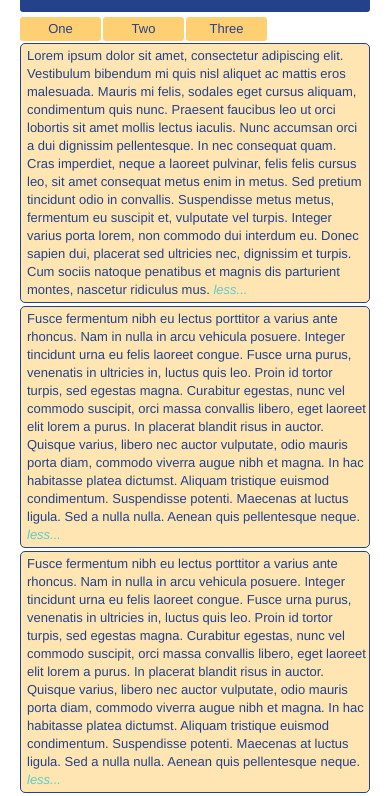
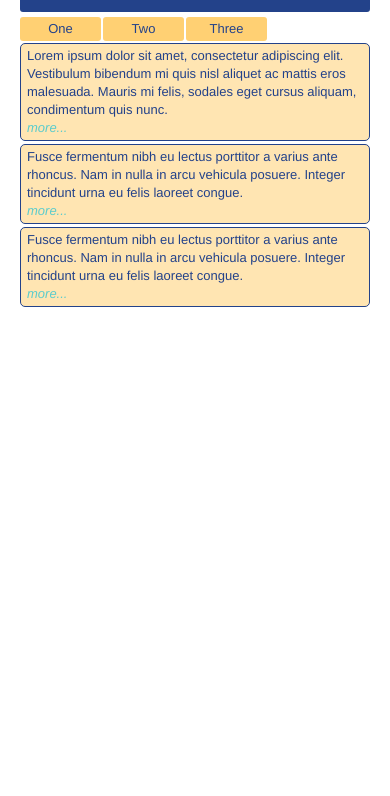
Before and after one commit to markhaskamp/bootstrap-js-intro, a plain HTML site: page index.html in a window 390 px wide. Shown: the part 57-853 px from the top of the page. Drawn offline with Linux system fonts and the light colour scheme.

Commit message:
more/less links work for phone/table/desktop layouts

```diff
--- a/index.html
+++ b/index.html
@@ -38,25 +38,25 @@
 
       <div class="span3 content">
         Lorem ipsum dolor sit amet, consectetur adipiscing elit. Vestibulum bibendum mi quis nisl aliquet ac mattis eros malesuada. Mauris mi felis, sodales eget cursus aliquam, condimentum quis nunc.
-        <span class="more-link visible-tablet">more...</span>
-        <span class="hidden-tablet"> Praesent faucibus leo ut orci lobortis sit amet mollis lectus iaculis. Nunc accumsan orci a dui dignissim pellentesque. In nec consequat quam. Cras imperdiet, neque a laoreet pulvinar, felis felis cursus leo, sit amet consequat metus enim in metus. Sed pretium tincidunt odio in convallis. Suspendisse metus metus, fermentum eu suscipit et, vulputate vel turpis. Integer varius porta lorem, non commodo dui interdum eu. Donec sapien dui, placerat sed ultricies nec, dignissim et turpis. Cum sociis natoque penatibus et magnis dis parturient montes, nascetur ridiculus mus.
-          <span class="less-link"> less...</span>
+        <span class="more-link hidden-desktop">more...</span>
+        <span class="visible-desktop"> Praesent faucibus leo ut orci lobortis sit amet mollis lectus iaculis. Nunc accumsan orci a dui dignissim pellentesque. In nec consequat quam. Cras imperdiet, neque a laoreet pulvinar, felis felis cursus leo, sit amet consequat metus enim in metus. Sed pretium tincidunt odio in convallis. Suspendisse metus metus, fermentum eu suscipit et, vulputate vel turpis. Integer varius porta lorem, non commodo dui interdum eu. Donec sapien dui, placerat sed ultricies nec, dignissim et turpis. Cum sociis natoque penatibus et magnis dis parturient montes, nascetur ridiculus mus.
+          <span class="less-link hidden-desktop"> less...</span>
         </span>
       </div>
 
       <div class="span3 content">
         Fusce fermentum nibh eu lectus porttitor a varius ante rhoncus. Nam in nulla in arcu vehicula posuere. Integer tincidunt urna eu felis laoreet congue.
-        <span class="more-link visible-tablet">more...</span>
-        <span class="hidden-tablet"> Fusce urna purus, venenatis in ultricies in, luctus quis leo. Proin id tortor turpis, sed egestas magna. Curabitur egestas, nunc vel commodo suscipit, orci massa convallis libero, eget laoreet elit lorem a purus. In placerat blandit risus in auctor. Quisque varius, libero nec auctor vulputate, odio mauris porta diam, commodo viverra augue nibh et magna. In hac habitasse platea dictumst. Aliquam tristique euismod condimentum. Suspendisse potenti. Maecenas at luctus ligula. Sed a nulla nulla. Aenean quis pellentesque neque.
-          <span class="less-link"> less...</span>
+        <span class="more-link hidden-desktop">more...</span>
+        <span class="visible-desktop"> Fusce urna purus, venenatis in ultricies in, luctus quis leo. Proin id tortor turpis, sed egestas magna. Curabitur egestas, nunc vel commodo suscipit, orci massa convallis libero, eget laoreet elit lorem a purus. In placerat blandit risus in auctor. Quisque varius, libero nec auctor vulputate, odio mauris porta diam, commodo viverra augue nibh et magna. In hac habitasse platea dictumst. Aliquam tristique euismod condimentum. Suspendisse potenti. Maecenas at luctus ligula. Sed a nulla nulla. Aenean quis pellentesque neque.
+          <span class="less-link hidden-desktop"> less...</span>
         </span>
       </div>
 
       <div class="span3 content">
         Fusce fermentum nibh eu lectus porttitor a varius ante rhoncus. Nam in nulla in arcu vehicula posuere. Integer tincidunt urna eu felis laoreet congue.
-        <span class="more-link visible-tablet"> more...</span>
-        <span class="hidden-tablet">Fusce urna purus, venenatis in ultricies in, luctus quis leo. Proin id tortor turpis, sed egestas magna. Curabitur egestas, nunc vel commodo suscipit, orci massa convallis libero, eget laoreet elit lorem a purus. In placerat blandit risus in auctor. Quisque varius, libero nec auctor vulputate, odio mauris porta diam, commodo viverra augue nibh et magna. In hac habitasse platea dictumst. Aliquam tristique euismod condimentum. Suspendisse potenti. Maecenas at luctus ligula. Sed a nulla nulla. Aenean quis pellentesque neque.
-          <span class="less-link"> less...</span>
+        <span class="more-link hidden-desktop"> more...</span>
+        <span class="visible-desktop">Fusce urna purus, venenatis in ultricies in, luctus quis leo. Proin id tortor turpis, sed egestas magna. Curabitur egestas, nunc vel commodo suscipit, orci massa convallis libero, eget laoreet elit lorem a purus. In placerat blandit risus in auctor. Quisque varius, libero nec auctor vulputate, odio mauris porta diam, commodo viverra augue nibh et magna. In hac habitasse platea dictumst. Aliquam tristique euismod condimentum. Suspendisse potenti. Maecenas at luctus ligula. Sed a nulla nulla. Aenean quis pellentesque neque.
+          <span class="less-link hidden-desktop"> less...</span>
         </span>
       </div>
     </div>
--- a/index.js
+++ b/index.js
@@ -2,13 +2,13 @@ $(document).ready(function() {
 
   $('body').on('click', '.more-link', function(event) {
     $more_link = $(event.target);
-    $more_link.addClass('hidden-tablet');
-    $more_link.next().removeClass('hidden-tablet');
+    $more_link.addClass('visible-desktop');
+    $more_link.next().removeClass('visible-desktop');
   });
 
   $('body').on('click', '.less-link', function(event) {
     $less_link = $(event.target);
-    $less_link.parent().addClass('hidden-tablet');
-    $less_link.parent().prev().removeClass('hidden-tablet');
+    $less_link.parent().addClass('visible-desktop');
+    $less_link.parent().prev().removeClass('visible-desktop');
   });
 });
```
